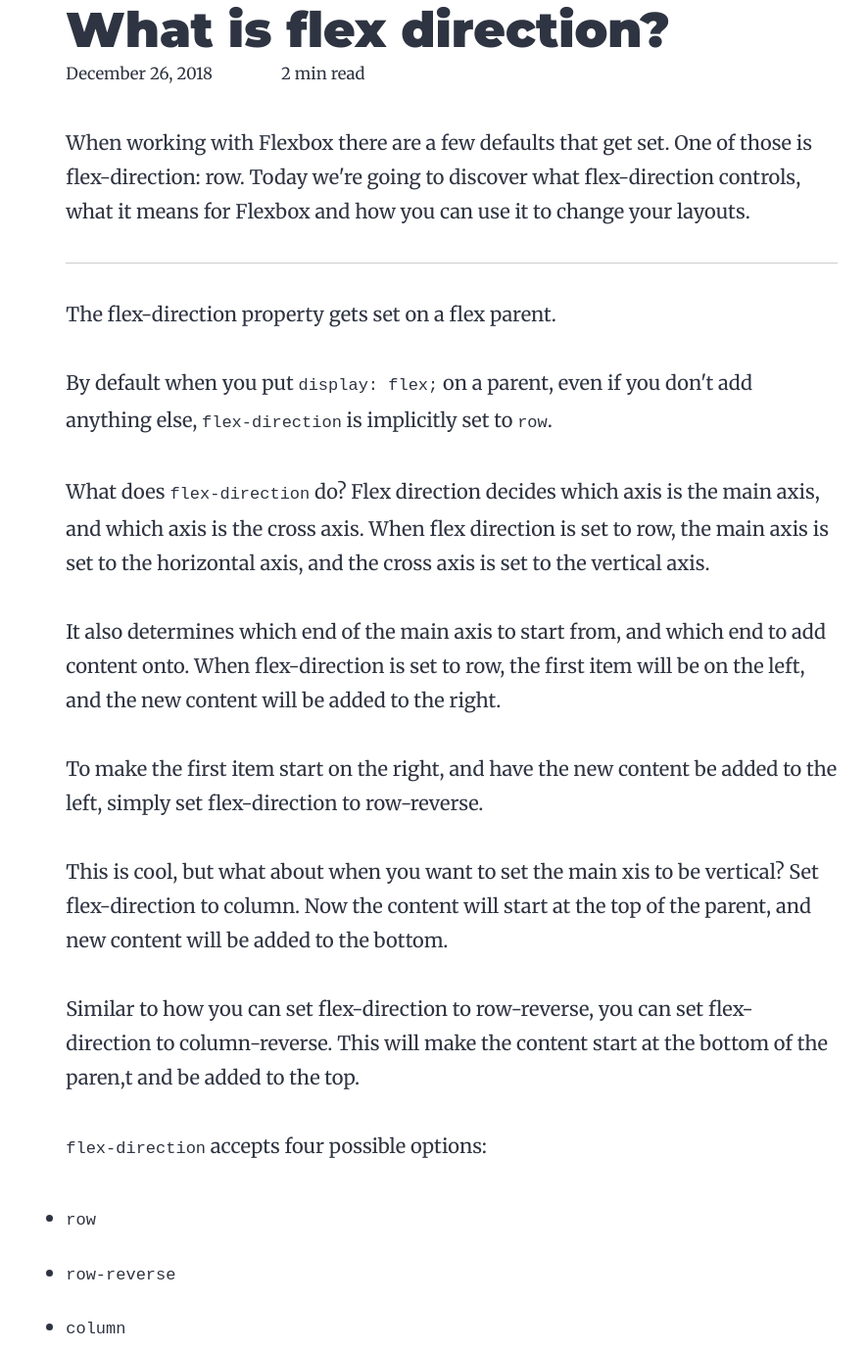
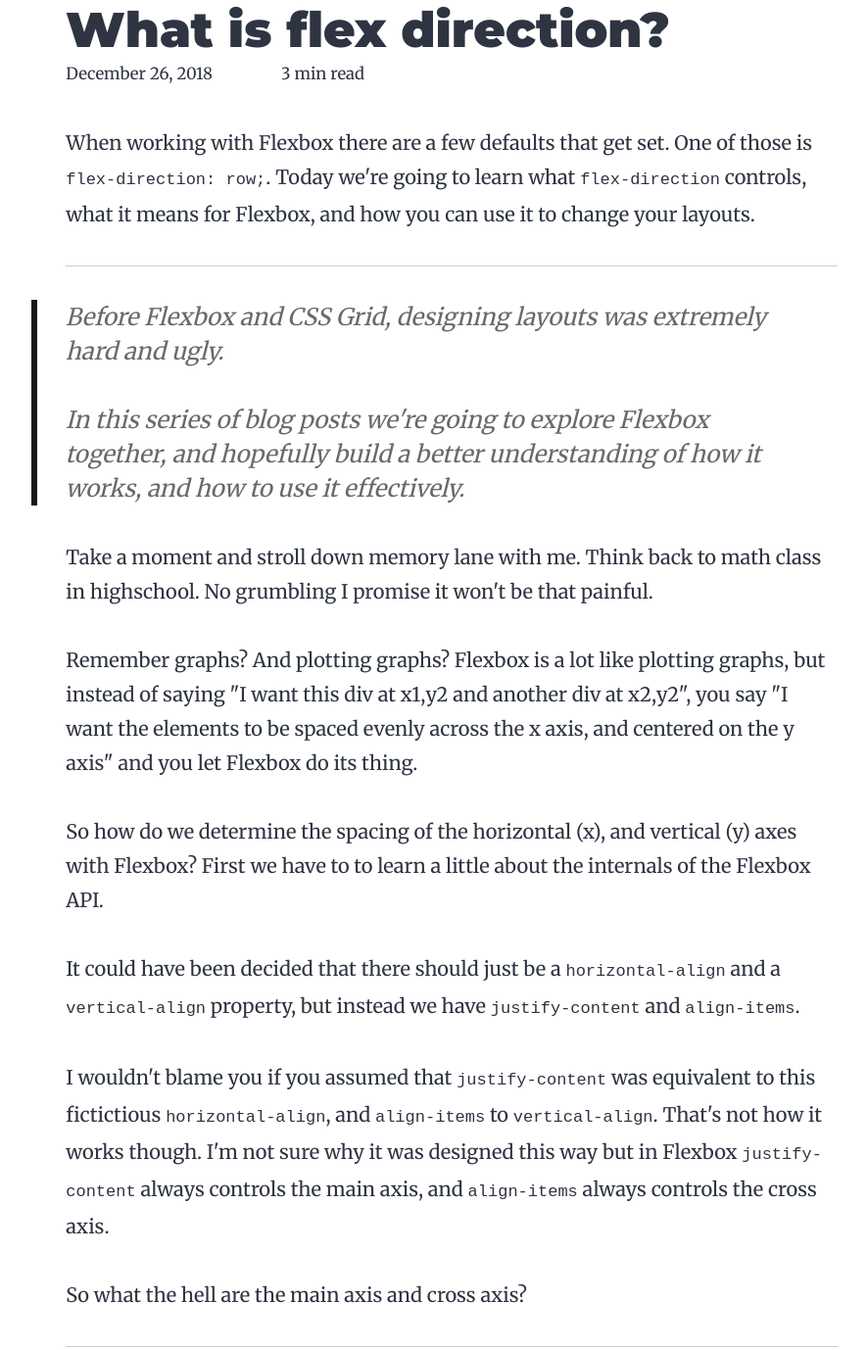
Before and after one commit to hagnerd/unimprecssed.com, a Gatsby site: page /what-is-flex-direction/ in a window 1280 px wide. Shown: the part 116-1494 px from the top of the page at 98% size, without its empty margins (179-1064 px from the left). Built offline with nearby package versions, Linux system fonts and the light colour scheme; Gatsby itself is replaced by a stand-in of ours; some packages are replaced by stand-ins of ours.

Commit message:
Update draft

```diff
--- a/content/blog/what-is-flex-direction/index.md
+++ b/content/blog/what-is-flex-direction/index.md
@@ -5,55 +5,63 @@ published: false
 ---
 
 When working with Flexbox there are a few defaults that get set. One of those is
-flex-direction: row. Today we're going to discover what flex-direction controls,
-what it means for Flexbox and how you can use it to change your layouts.
+`flex-direction: row;`. Today we're going to learn what `flex-direction` controls,
+what it means for Flexbox, and how you can use it to change your layouts.
 
 ---
 
-The flex-direction property gets set on a flex parent.
+> Before Flexbox and CSS Grid, designing layouts was extremely hard and ugly.
+>
+> In this series of blog posts we're going to explore Flexbox together, and hopefully build a better understanding of how it works, and how to use it effectively.
 
-By default when you put `display: flex;` on a parent, even if you don't add
-anything else, `flex-direction` is implicitly set to `row`.
+Take a moment and stroll down memory lane with me. Think back to math class in highschool. No grumbling I promise it won't be that painful.
+
+Remember graphs? And plotting graphs? Flexbox is a lot like plotting graphs, but instead of saying "I want this div at x1,y2 and another div at x2,y2", you say "I want the elements to be spaced evenly across the x axis, and centered on the y axis" and you let Flexbox do its thing.
+
+So how do we determine the spacing of the horizontal (x), and vertical (y) axes with Flexbox? First we have to to learn a little about the internals of the Flexbox API.
+
+It could have been decided that there should just be a `horizontal-align` and a `vertical-align` property, but instead we have `justify-content` and `align-items`.
+
+I wouldn't blame you if you assumed that `justify-content` was equivalent to this fictictious `horizontal-align`, and `align-items` to `vertical-align`. That's not how it works though. I'm not sure why it was designed this way but in Flexbox `justify-content` always controls the main axis, and `align-items` always controls the cross axis.
+
+So what the hell are the main axis and cross axis?
+
+---
+
+This is where `flex-direction` comes in. At the top of this post I said that when you add `display: flex;` to a parent it implicitly sets `flex-direction` to `row;`. This is of course overrideable, but let us discuss what this default behavior means.
 
 What does `flex-direction` do? Flex direction decides which axis is the main
-axis, and which axis is the cross axis. When flex direction is set to row, the
+axis, and which axis is the cross axis. When flex direction is set to `row`, the
 main axis is set to the horizontal axis, and the cross axis is set to the
 vertical axis.
 
 It also determines which end of the main axis to start from, and which end to
-add content onto. When flex-direction is set to row, the first item will be on
-the left, and the new content will be added to the right.
+add content onto. \* When `flex-direction` is set to row, the first item will be on the left, and the new content will be added to the right.
+
+\* Small caveat, `flex-direction: row;` is language aware. In left to right languages `flex-direction: row;` will start at the left edge of the screen and end at the right edge of the screen. In right to left languages, `flex-direction: row;` will start the content at the right edge of the screen and end at the left edge of the screen.
 
 To make the first item start on the right, and have the new content be added to
-the left, simply set flex-direction to row-reverse.
+the left, simply set `flex-direction` to `row-reverse`.
 
 This is cool, but what about when you want to set the main xis to be vertical?
-Set flex-direction to column. Now the content will start at the top of the
+Set `flex-direction` to `column`. Now the content will start at the top of the
 parent, and new content will be added to the bottom.
 
-Similar to how you can set flex-direction to row-reverse, you can set
-flex-direction to column-reverse. This will make the content start at the bottom
-of the paren,t and be added to the top.
+Similar to how you can set `flex-direction` to `row-reverse`, you can set
+`flex-direction` to `column-reverse`. This will make the content start at the bottom
+of the parent and be added to the top.
 
 `flex-direction` accepts four possible options:
+
 - `row`
 - `row-reverse`
 - `column`
 - `column-reverse`
 
+---
+
 Setting the main and cross axis might seem arbitrary right now, but it affects
 how other properties are interpreted.
-
-`justify-content`, which I touched on in my previous post, will always pertain
-to the main axis, while `align-items` will aways pertain to the cross axis. This
-means that if you change the flex-direction from row, to column, this will have
-an effect on how things are displayed on the screen.
-
-You might think "Why not just always have justify-content be along the
-horizontal-axis, and align-items always be along the vertical axis" and to that
-I say, I'm not quite sure. It does seem like it would be easier to have some
-sort of horizontal-align and vertical-align properties but that's not how they
-decided to design the API.
 
 You will almost never use row-reverse or column-reverse. There are accessability
 concerns when using those options. It will always be better to write your HTML
```
